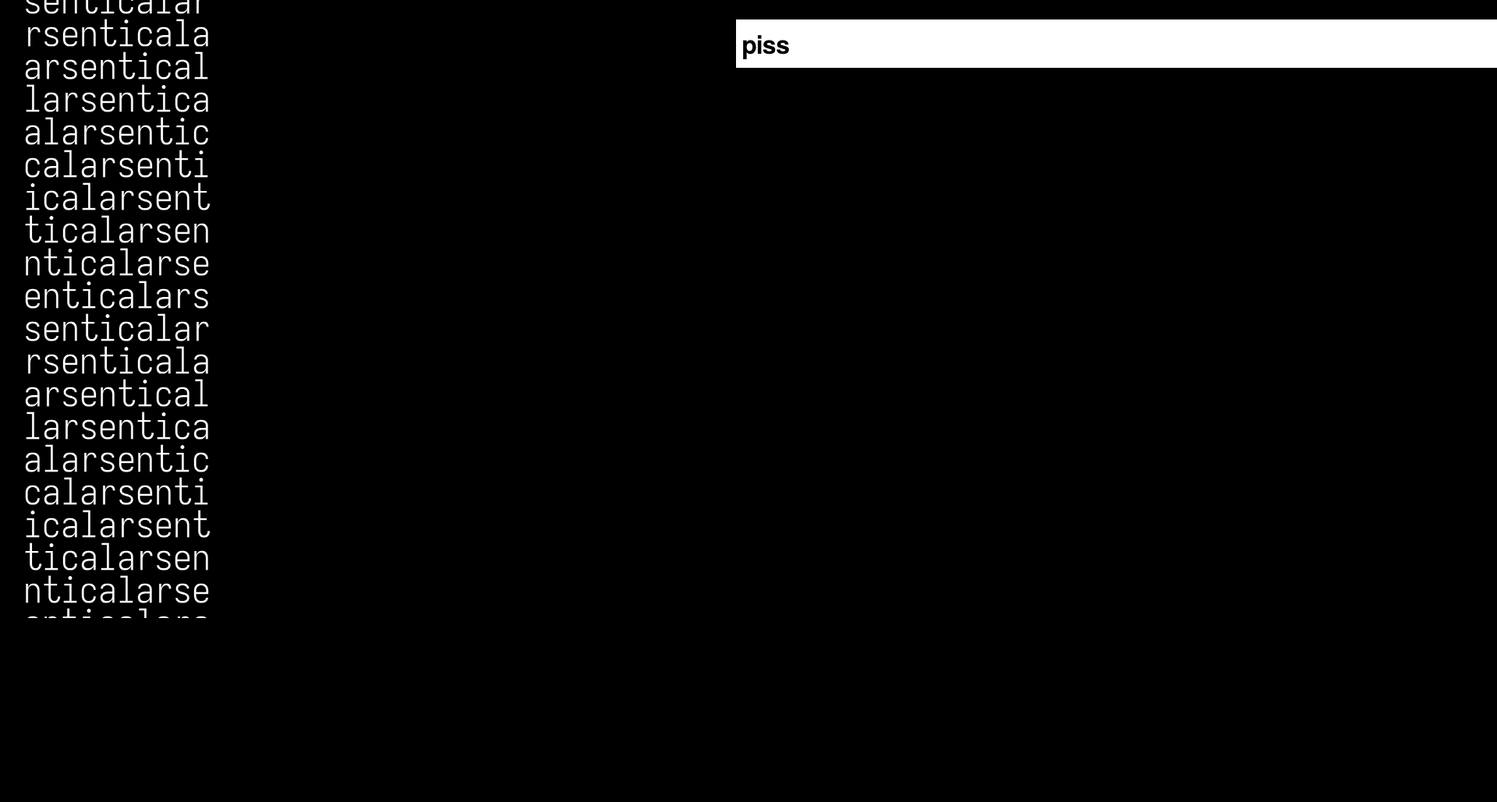
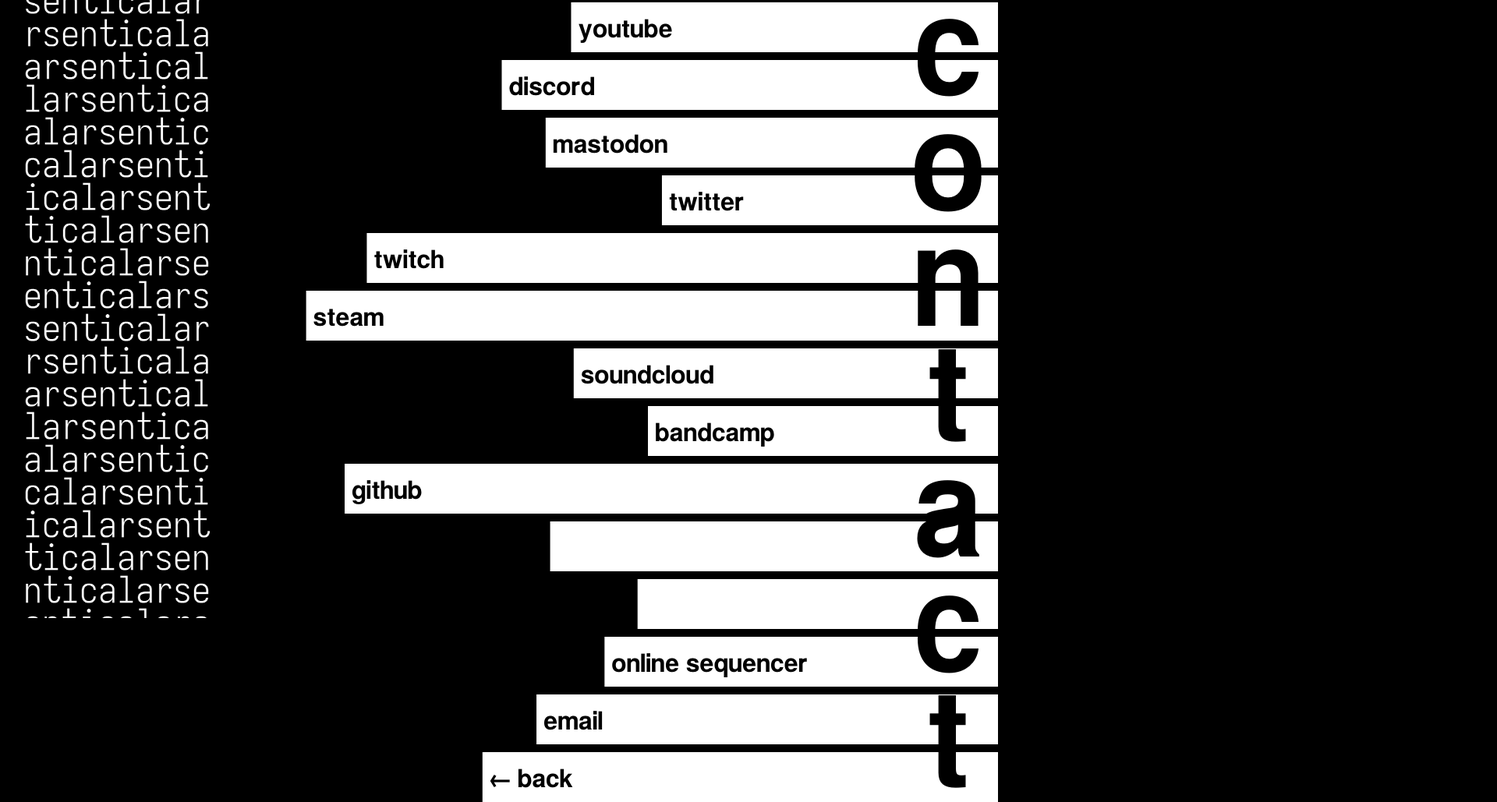
Before and after one commit to arsentical/Arsentical.github.io, a website: page contact.html in a window 1280 px wide. Shown: the part 7-1036 px from the top of the page at 78% size, 1920 px wide, since content can reach past the window. Before the commit the page ends 800 px from the top, so only its background shows below. Drawn offline with Linux system fonts and the light colour scheme.

Commit message:
fix contacts page
Signed-off-by: 1e1001 <michael@malinov.com>

```diff
--- a/contact.css
+++ b/contact.css
@@ -33,14 +33,53 @@
     top: 0;
     font-family: "Warownia", "Helvetica", sans-serif;
     font-size: 32px;
-
+    overflow: hidden;
+    margin: 0;
 }
-#links > li > a {
+li > :first-child {
     display: block;
-    padding: 8px;
     background-color: white;
     color: black;
     text-decoration: none;
+    display: block;
     width: 100vw;
-    transform: translateX(75vw);
+    padding: 9px;
+    transform: translateX(var(--w));
+    transition-property: transform;
+    transition-duration: 300ms;
+    margin-top: 10px;
 }
+li > :first-child:is(:hover, :focus) {
+    transform: translateX(calc(var(--w) - 10vw));
+}
+li > :first-child:focus {
+    outline: 2px dashed white;
+}
+li > :first-child:is(:hover, :focus) + :is(.top, .bottom) {
+    right: 10vw;
+}
+
+.top, .bottom {
+    pointer-events: none;
+    font-size: 160px;
+    display: block !important;
+    position: absolute;
+    right: 0;
+    width: 128px;
+    height: 64px;
+    overflow: hidden;
+    transition-property: right;
+    transition-duration: 300ms;
+    transform: translateY(-64px);
+}
+.top, .bottom > span {
+    color: black;
+    text-align: center;
+    line-height: 88px;
+}
+.bottom > span {
+    width: 128px;
+    height: 64px;
+    display: block !important;
+    margin-top: -64px;
+}
--- a/contact.html
+++ b/contact.html
@@ -1,5 +1,6 @@
 <!DOCTYPE html>
 <html lang="en">
+
 <head>
     <meta charset="UTF-8">
     <meta http-equiv="X-UA-Compatible" content="IE=edge">
@@ -7,10 +8,99 @@
     <title>arsentical:contact</title>
     <link rel="stylesheet" href="contact.css">
 </head>
+<!--
+    use (~> (14) (build-list values) sep (>< (~> ground (random 3000 7000) (/ 100) exact->inexact)))
+    to generate offsets
+-->
+
 <body>
     <div id="sidebanner"></div>
     <ul id="links">
-        <li><a href="">piss</a></li>
+        <li style="--w: 58.63vw;">
+            <a target="_blank" rel="noopener noreferrer" href="https://www.youtube.com/channel/UC9WEw1g1ceC1QPTlD19lBRQ">
+                youtube
+            </a>
+            <span class="top" style="display:none;">c</span>
+        </li>
+        <li style="--w: 51.68vw;">
+            <a target="_blank" rel="noopener noreferrer" href="https://discord.gg/PeHDxz">
+                discord
+            </a>
+            <span class="bottom" style="display:none;"><span>c</span></span>
+        </li>
+        <li style="--w: 56.08vw;">
+            <a target="_blank" rel="noopener noreferrer" href="https://mas.to/@arsentical">
+                mastodon
+            </a>
+            <span class="top" style="display:none;">o</span>
+        </li>
+        <li style="--w: 67.73vw;">
+            <a target="_blank" rel="noopener noreferrer" href="https://twitter.com/arsentical">
+                twitter
+            </a>
+            <span class="bottom" style="display:none;"><span>o</span></span>
+        </li>
+        <li style="--w: 38.16vw;">
+            <a target="_blank" rel="noopener noreferrer" href="https://www.twitch.tv/arsentical">
+                twitch
+            </a>
+            <span class="top" style="display:none;">n</span>
+        </li>
+        <li style="--w: 32.08vw;">
+            <a target="_blank" rel="noopener noreferrer" href="https://steamcommunity.com/id/arsentical/">
+                steam
+            </a>
+            <span class="bottom" style="display:none;"><span>n</span></span>
+        </li>
+        <li style="--w: 58.89vw;">
+            <a target="_blank" rel="noopener noreferrer" href="https://soundcloud.com/arsentical">
+                soundcloud
+            </a>
+            <span class="top" style="display:none;">t</span>
+        </li>
+        <li style="--w: 66.33vw;">
+            <a target="_blank" rel="noopener noreferrer" href="https://arsentical.bandcamp.com/">
+                bandcamp
+            </a>
+            <span class="bottom" style="display:none;"><span>t</span></span>
+        </li>
+        <li style="--w: 35.94vw;">
+            <a target="_blank" rel="noopener noreferrer" href="https://github.com/arsentical/">
+                github
+            </a>
+            <span class="top" style="display:none;">a</span>
+        </li>
+        <li style="--w: 56.53vw;">
+            <span tabindex="0">
+                &nbsp;
+            </span>
+            <span class="bottom" style="display:none;"><span>a</span></span>
+        </li>
+        <li style="--w: 65.29vw;">
+            <span tabindex="0">
+                &nbsp;
+            </span>
+            <span class="top" style="display:none;">c</span>
+        </li>
+        <li style="--w: 61.98vw;">
+            <a target="_blank" rel="noopener noreferrer" href="https://onlinesequencer.net/members/20348">
+                online &nbsp; sequencer
+            </a>
+            <span class="bottom" style="display:none;"><span>c</span></span>
+        </li>
+        <li style="--w: 55.16vw;">
+            <a href="./email.html">
+                email
+            </a>
+            <span class="top" style="display:none;">t</span>
+        </li>
+        <li style="--w: 49.75vw;">
+            <a href="./index.html">
+                &larr; &nbsp; back
+            </a>
+            <span class="bottom" style="display:none;"><span>t</span></span>
+        </li>
     </ul>
 </body>
+
 </html>
```
